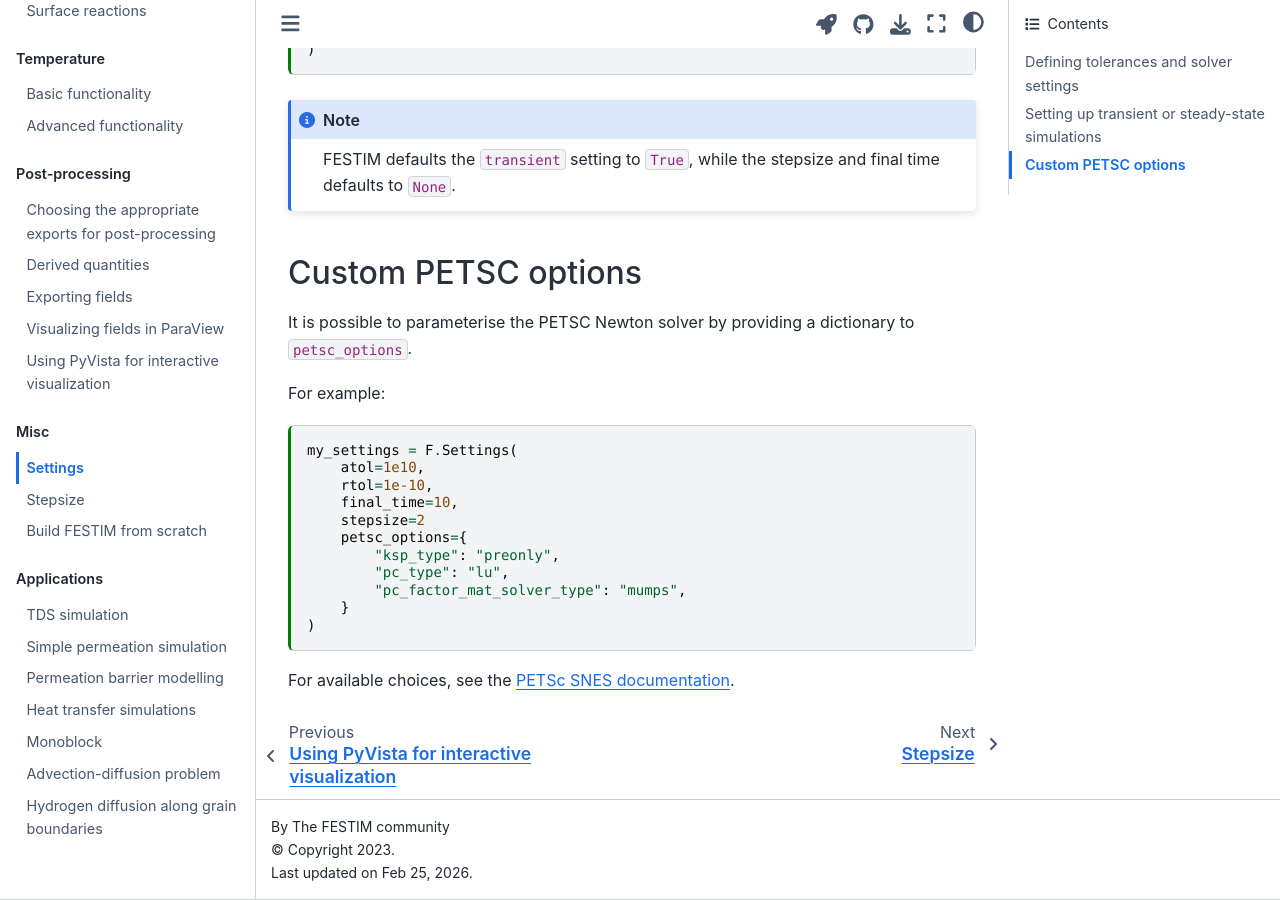
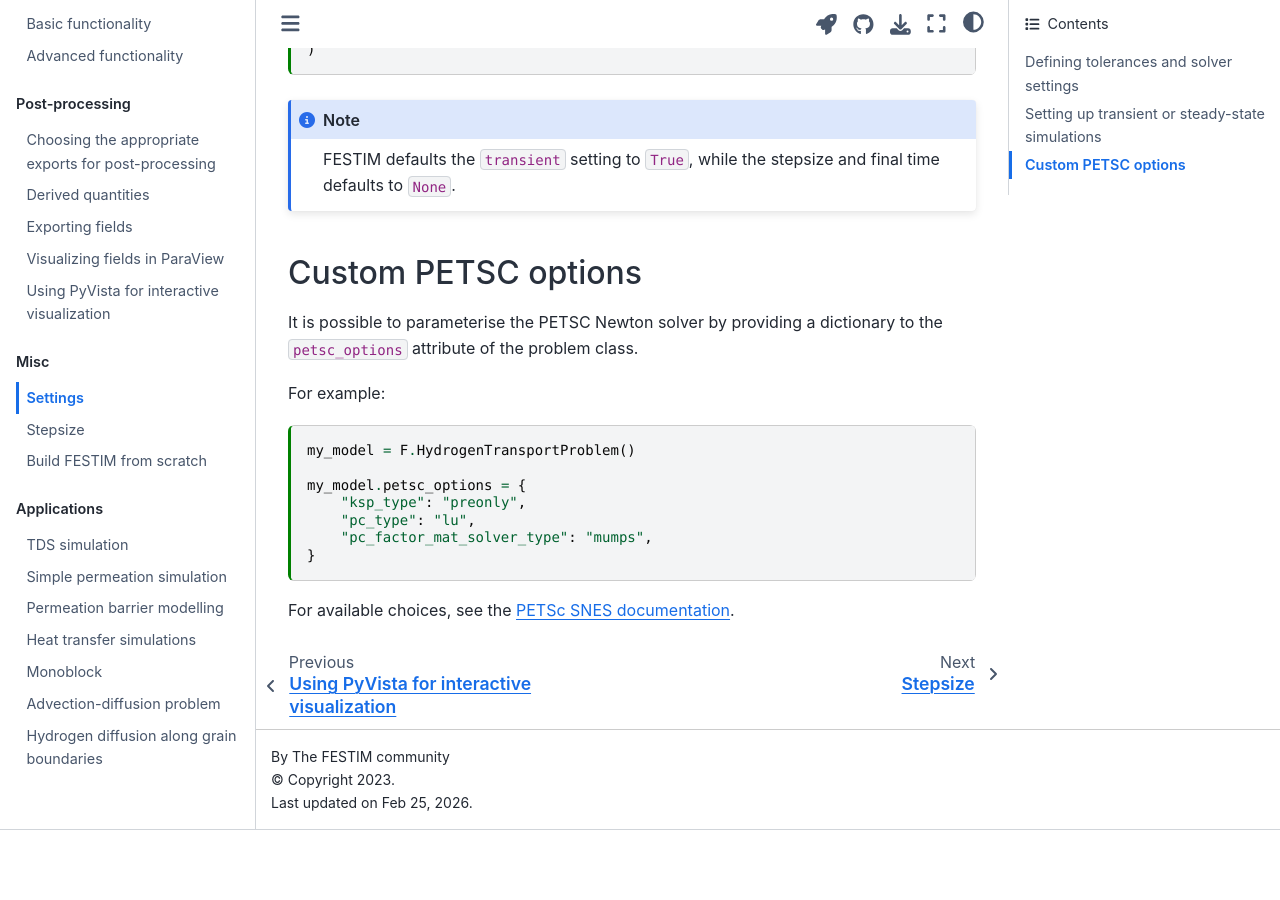
Before and after one commit to festim-dev/FESTIM-workshop, a Jupyter Book: the page built from book/content/misc/settings.md, in a window 1280 px wide and 900 px high, scrolled down 1923 px. Built offline with Jupyter Book 1.0.4 settings and Sphinx 7.4.7 and the Sphinx Book theme 1.1.4, drawn with Linux system fonts in a browser that asks for light colours; pages that are not in the unit, such as notebooks, are missing from menus; after the commit the page ends 2753 px from its top, so only the background shows below that.

Commit message:
fixed petsc options

````diff
--- a/book/content/misc/settings.md
+++ b/book/content/misc/settings.md
@@ -102,22 +102,18 @@ FESTIM defaults the `transient` setting to `True`, while the stepsize and final
 
 ## Custom PETSC options ##
 
-It is possible to parameterise the PETSC Newton solver by providing a dictionary to `petsc_options`.
+It is possible to parameterise the PETSC Newton solver by providing a dictionary to the `petsc_options` attribute of the problem class.
 
 For example:
 
 ```{code-cell} ipython3
-my_settings = F.Settings(
-    atol=1e10,
-    rtol=1e-10,
-    final_time=10,
-    stepsize=2
-    petsc_options={
-        "ksp_type": "preonly",
-        "pc_type": "lu",
-        "pc_factor_mat_solver_type": "mumps",
-    }
-)
+my_model = F.HydrogenTransportProblem()
+
+my_model.petsc_options = {
+    "ksp_type": "preonly",
+    "pc_type": "lu",
+    "pc_factor_mat_solver_type": "mumps",
+}
 ```
 
 For available choices, see the [PETSc SNES documentation](https://petsc.org/release/petsc4py/reference/petsc4py.PETSc.SNES.html#).
````
Also changed, not shown: other parts of book/content/misc/settings.md (+2 -2 lines).
